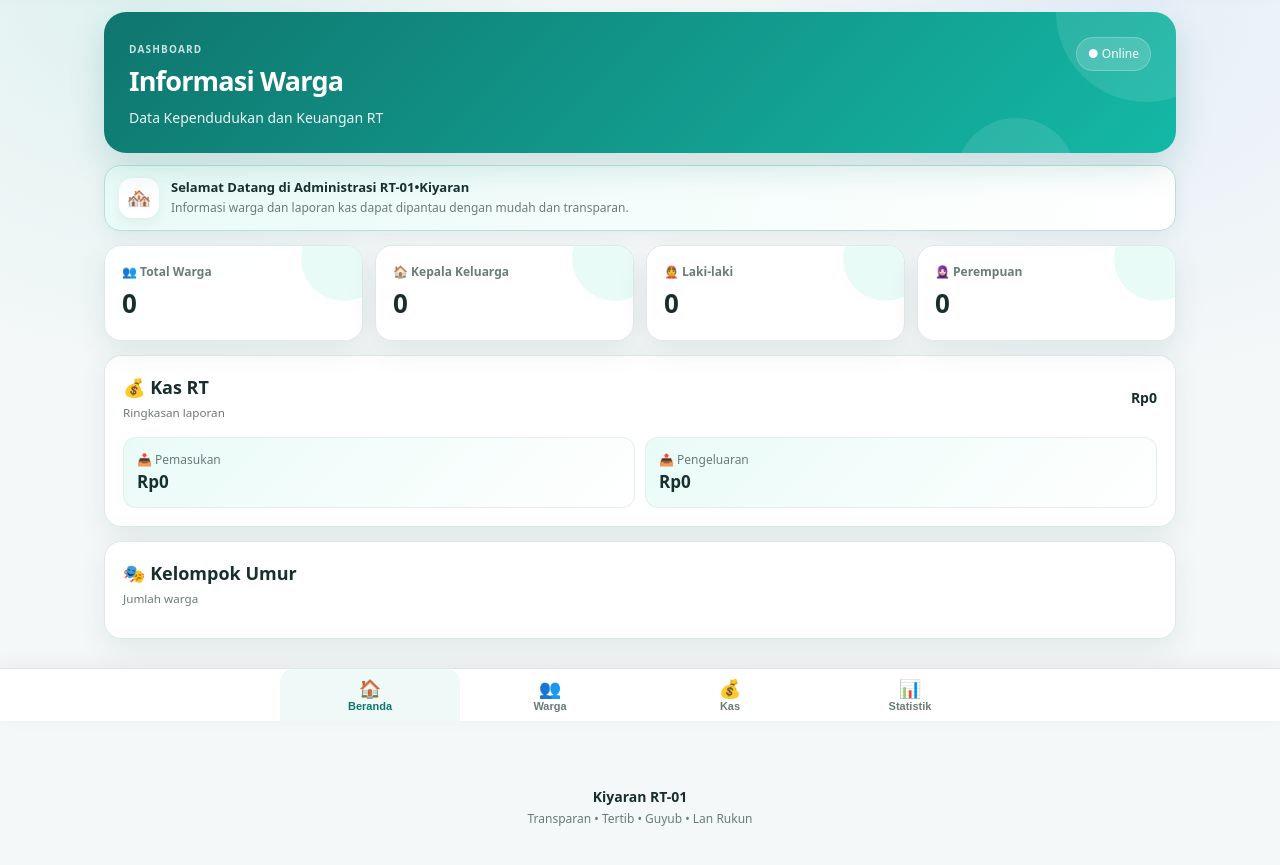
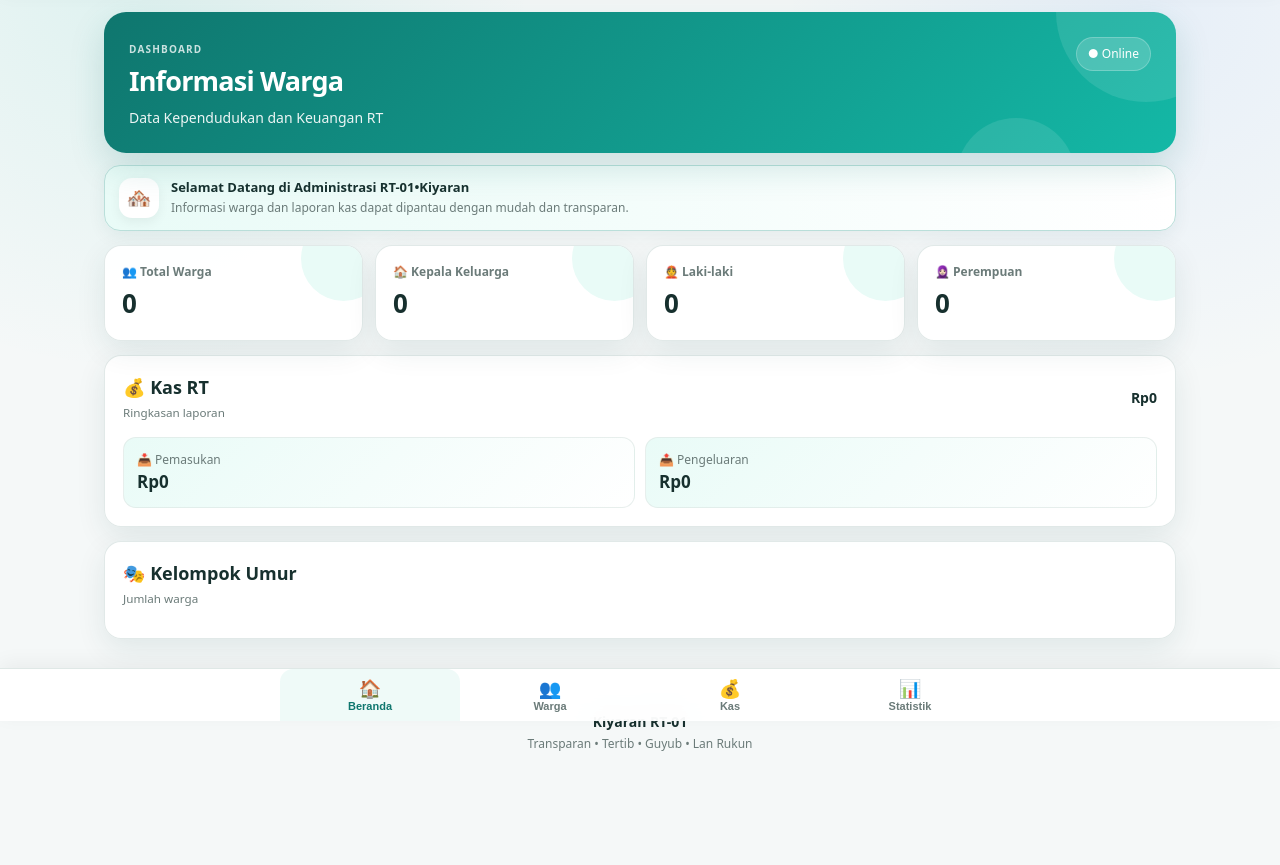
Before and after one commit to abie165/administrasi-rt01, a plain HTML site: page index.html in a window 1280 px wide. Shown: the part 79-944 px from the top of the page. After the commit the page ends 921 px from the top, so only its background shows below. Drawn offline with Linux system fonts and the light colour scheme; no server answers.

Commit message:
Update style.css

```diff
--- a/style.css
+++ b/style.css
@@ -85,7 +85,7 @@ button:active{transform:translateY(0)}
 .wrap{
   max-width:1100px;
   margin:auto;
-  padding:20px 14px 110px;
+  padding:20px 14px 35px;
 }
 
 .page{display:none;animation:pageIn .24s ease}
@@ -408,7 +408,7 @@ tbody tr:hover{background:var(--page-soft)}
 /* ---------- FOOTER ---------- */
 .site-footer{
   max-width:1100px;
-  margin:4px auto 82px;
+  margin:4px auto 68px;
   padding:18px 14px 20px;
   text-align:center;
   color:#6b7b79;
@@ -491,5 +491,5 @@ label{display:block;font-weight:700;font-size:13px;margin:10px 0}
   .hero{padding:18px}
   .hero h1{font-size:21px}
   .live{padding:6px 8px;font-size:11px}
-  .site-footer{margin-bottom:82px}
+  .site-footer{margin-bottom:68px}
 }
```
